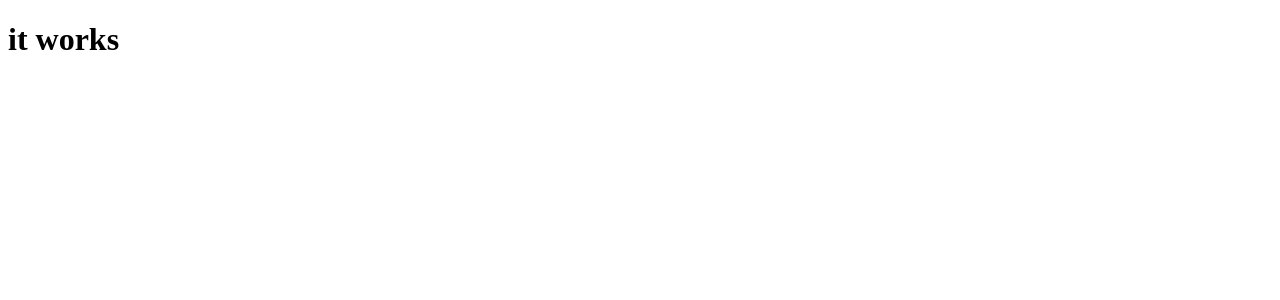
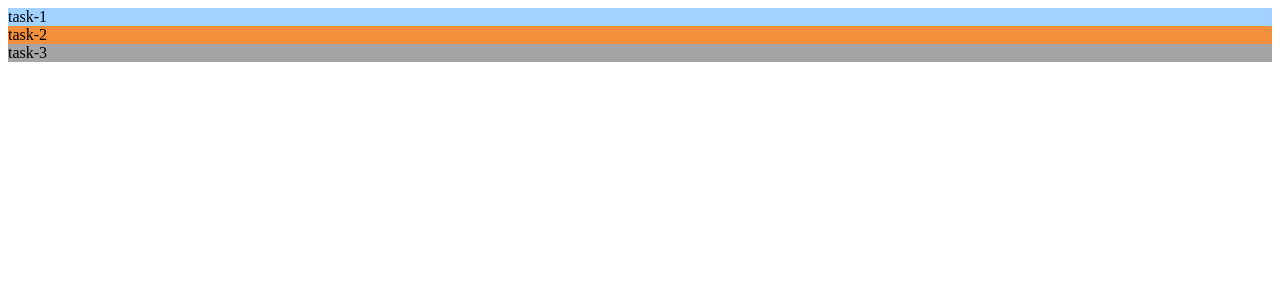
Before and after one commit to spnikit/lde-lab-todo, an Angular app: page / in a window 1280 px wide. Shown: the top 300 px of the page. Built offline with nearby package versions, Linux system fonts and the light colour scheme.

Commit message:
add todo list component

```diff
--- a/src/app/app.component.html
+++ b/src/app/app.component.html
@@ -1 +1 @@
-<h1>it works</h1>
+<lde-todo-list></lde-todo-list>
--- a/src/app/app.module.ts
+++ b/src/app/app.module.ts
@@ -3,11 +3,13 @@ import { BrowserModule } from '@angular/platform-browser';
 
 import { AppComponent } from './app.component';
 import { TodoComponent } from './components/todo/todo.component';
+import { TodoListComponent } from './components/todo-list/todo-list.component';
 
 @NgModule({
   declarations: [
     AppComponent,
-    TodoComponent
+    TodoComponent,
+    TodoListComponent
   ],
   imports: [
     BrowserModule
--- /dev/null
+++ b/src/app/components/todo-list/todo-list.component.html
@@ -0,0 +1,5 @@
+<div>
+  <lde-todo
+    *ngFor="let todo of todos; trackBy: todoTrackBy"
+    [todo]="todo"></lde-todo>
+</div>
--- /dev/null
+++ b/src/app/components/todo-list/todo-list.component.ts
@@ -0,0 +1,23 @@
+import { Component } from '@angular/core';
+import {TodoService} from "../../services/todo.service";
+import {Todo} from "../../model/Todo";
+
+@Component({
+  selector: 'lde-todo-list',
+  templateUrl: './todo-list.component.html',
+  styleUrls: ['./todo-list.component.scss']
+})
+export class TodoListComponent {
+
+  constructor(private todoService: TodoService) {
+  }
+
+  get todos(){
+    return this.todoService.todos;
+  }
+
+  todoTrackBy(index: number, todo: Todo){
+    return todo.id;
+  }
+
+}
--- a/src/app/components/todo/todo.component.scss
+++ b/src/app/components/todo/todo.component.scss
@@ -1,11 +1,11 @@
 .simple {
-  background-color: #f7ede2;
+  background-color: #a2d2ff;
 }
 
 .important {
-  background-color: #f5cac3;
+  background-color: #f28f3b;
 }
 
 .completed {
-  background-color: #e8eddf;
+  background-color: #a5a5a5;
 }
--- a/src/app/services/todo-service.service.ts
+++ b/src/app/services/todo.service.ts
@@ -4,15 +4,15 @@ import {Todo, TodoStatus} from "../model/Todo";
 @Injectable({
   providedIn: 'root'
 })
-export class TodoServiceService {
+export class TodoService {
 
   private todoList: Todo[] = [];
 
   constructor() {
     this.todoList = [
       new Todo(1, 'task-1'),
-      new Todo(2, 'task-2'),
-      new Todo(3, 'task-3'),
+      new Todo(2, 'task-2', 'important'),
+      new Todo(3, 'task-3', 'completed'),
     ]
   }
 
```
Also changed, not shown: src/app/components/todo-list/todo-list.component.scss (added).
